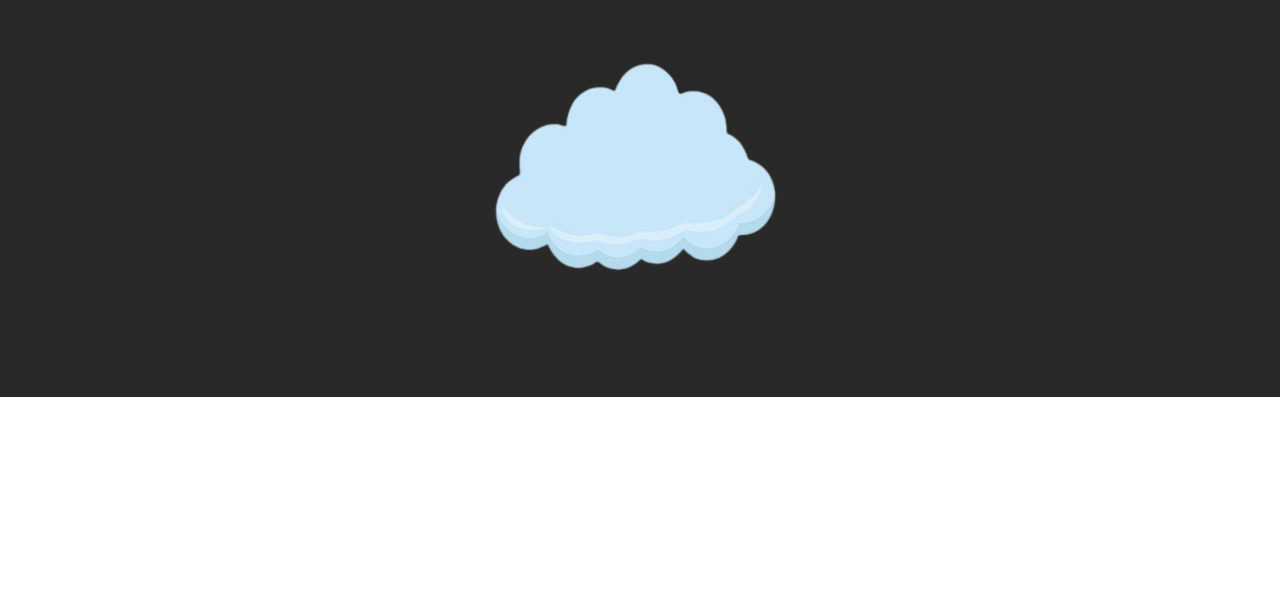
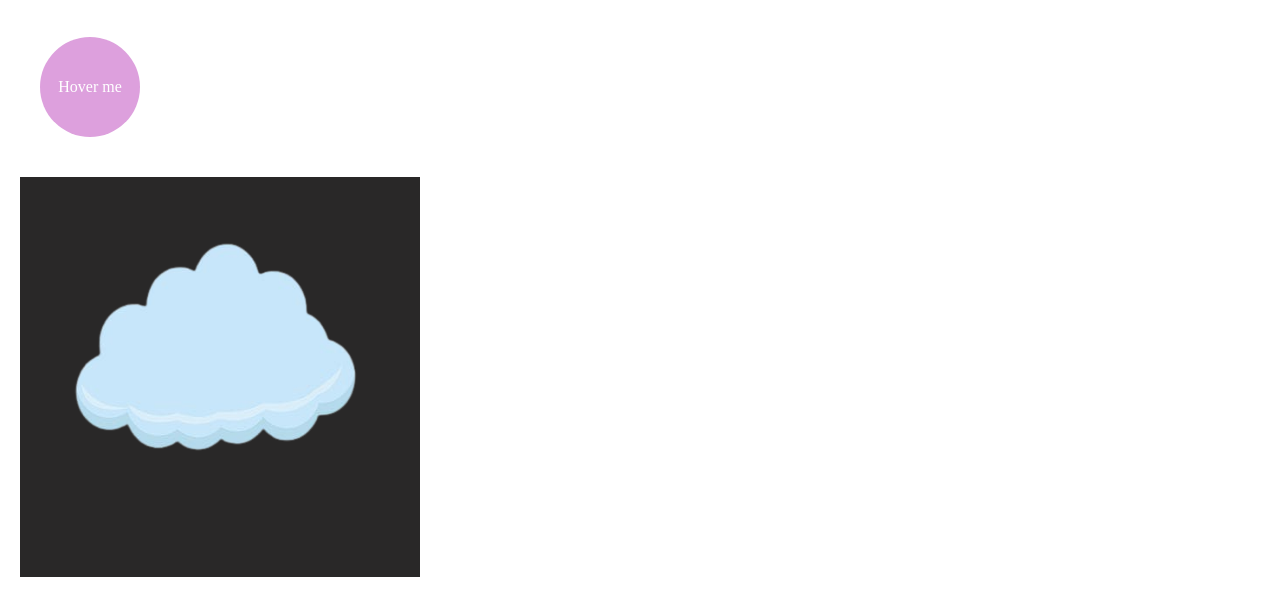
Before and after one commit to SumiAkter2/css-animation, a plain HTML site: page index.html in a window 1280 px wide. Shown: the part 134-750 px from the top of the page. Drawn offline with Linux system fonts and the light colour scheme.

Commit message:
added transition

```diff
--- a/Css/index.css
+++ b/Css/index.css
@@ -11,11 +11,34 @@ h1 {
 }
 
 .cloud-box {
-    width: 100%;
+    width: 400px;
     height: 400px;
+    margin: 20px;
     background: rgba(34, 33, 33, 0.965);
 }
 
 .cloud-box img {
     transform: rotateY(150deg);
 }
+
+.circle {
+    margin: 40px;
+    width: 100px;
+    height: 100px;
+    border-radius: 100%;
+    background: plum;
+    padding: 0 auto;
+    display: flex;
+    justify-content: center;
+    align-items: center;
+    color: #fff;
+    cursor: pointer;
+    transition: background 1s, transform 1s ease-in-out 1.5s, scale 1s 0.5s linear;
+}
+
+.circle:hover {
+    transform: rotate(360deg);
+    scale: 1.2;
+    background: purple;
+    color: rgb(251, 167, 167);
+}
--- a/index.html
+++ b/index.html
@@ -13,6 +13,9 @@
   </head>
   <body>
     <h1>Css animation</h1>
+    <div class="circle">
+      <p>Hover me</p>
+    </div>
     <div class="cloud-box">
       <img src="./Images/cloud-img-removebg-preview.png" alt="cloud-img" />
     </div>
```
